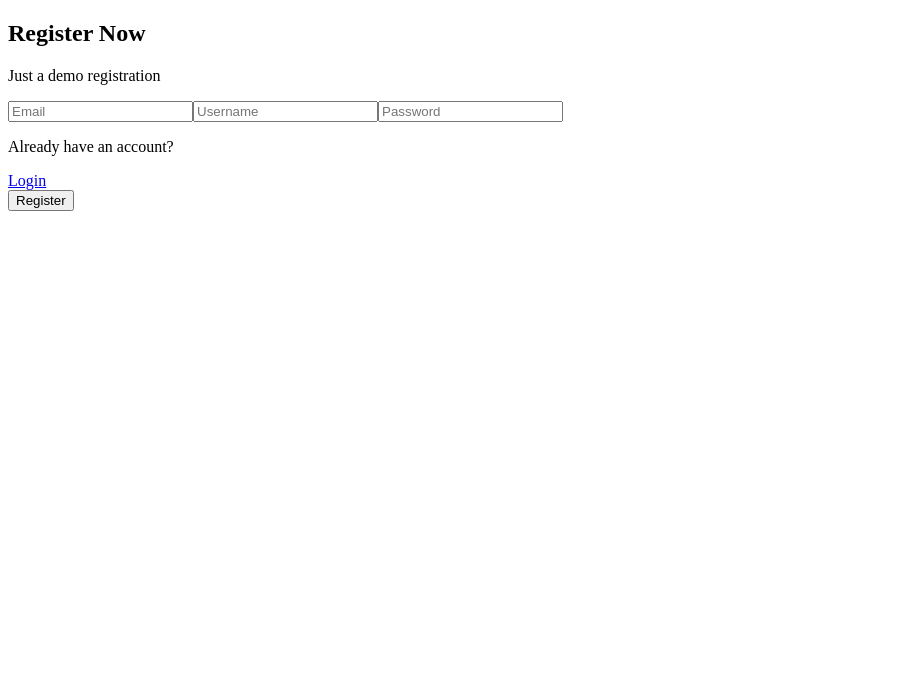
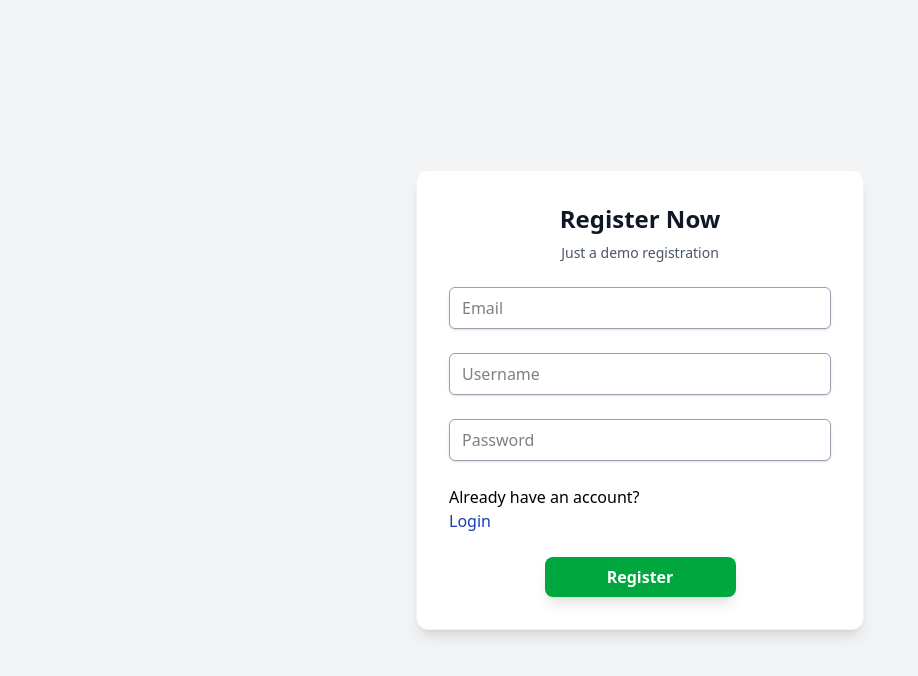
Before and after one commit to nycwy/React-Practice, a React (Vite) app in the folder social-media-auth/: page /register in a window 1280 px wide. Shown: the top 676 px of the page, without its empty margins (0-918 px from the left). Built offline with nearby package versions, Linux system fonts and the light colour scheme.

Commit message:
CSS Added for components

```diff
--- a/social-media-auth/src/components/Already.jsx
+++ b/social-media-auth/src/components/Already.jsx
@@ -5,7 +5,7 @@ const Already = ({ text, link, linkText }) => {
     return (
         <div>
             <p>{text}</p>
-            <Link to={link}>{linkText}</Link>
+            <Link className='text-blue-800 font-medium hover:underline' to={link}>{linkText}</Link>
         </div>
     )
 }
--- a/social-media-auth/src/components/Button.jsx
+++ b/social-media-auth/src/components/Button.jsx
@@ -1,7 +1,11 @@
 import React from 'react'
 
 const Button = ({ text, onClick }) => {
-    return <button className='no-underline' onClick={onClick}>{text}</button>;
+    return (
+        <div className='text-center'>
+            <button className='bg-green-600 text-white px-4 py-2 rounded-lg w-1/2 shadow-lg font-semibold hover:bg-green-700' onClick={onClick}>{text}</button>
+        </div>
+    )
 }
 
 export default Button
--- a/social-media-auth/src/components/Heading.jsx
+++ b/social-media-auth/src/components/Heading.jsx
@@ -3,8 +3,8 @@ import React from 'react'
 const Heading = ({ headingText, text }) => {
     return (
         <div>
-            <h2>{headingText}</h2>
-            <p>{text}</p>
+            <h2 className="text-2xl font-bold text-center text-gray-900">{headingText}</h2>
+            <p className='mt-2 text-center text-sm text-gray-600'>{text}</p>
         </div>
     )
 }
--- a/social-media-auth/src/components/Input.jsx
+++ b/social-media-auth/src/components/Input.jsx
@@ -3,12 +3,13 @@ import React from 'react'
 const Input = ({ type, value, placeholder, setValue }) => {
     return (
         <input
+            className="w-full px-3 py-2 bg-white border border-gray-400 focus:ring-1 focus:ring-blue-500 rounded-md focus:outline-none shadow-sm"
             type={type}
             value={value}
             placeholder={placeholder}
-            onChange={e => setValue(e.target.value)}
+            onChange={(e) => setValue(e.target.value)}
         />
-    )
+    );
 }
 
 export default Input
--- a/social-media-auth/src/index.css
+++ b/social-media-auth/src/index.css
@@ -1 +1 @@
-/* @import "tailwindcss"; */
+@import "tailwindcss";
--- a/social-media-auth/src/pages/Register.jsx
+++ b/social-media-auth/src/pages/Register.jsx
@@ -14,7 +14,8 @@ const Register = () => {
     }
 
     return (
-        <>
+        <div className='flex items-center justify-center min-h-screen bg-gray-100'>
+            <div className='w-full max-w-md p-8 space-y-6 bg-white rounded-xl shadow-lg border border-gray-100'>
                 <Heading headingText='Register Now' text='Just a demo registration' />
                 <Input
                     type='email'
@@ -36,7 +37,8 @@ const Register = () => {
                 />
                 <Already text='Already have an account?' linkText='Login' link='/login' />
                 <Button text="Register" onClick={handleRegister} />
-        </>
+            </div>
+        </div>
     )
 }
 
```
Lines whose indentation alone changed are shown as unchanged.
